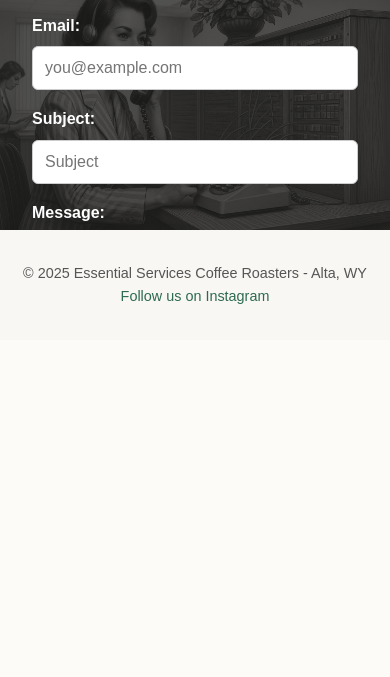
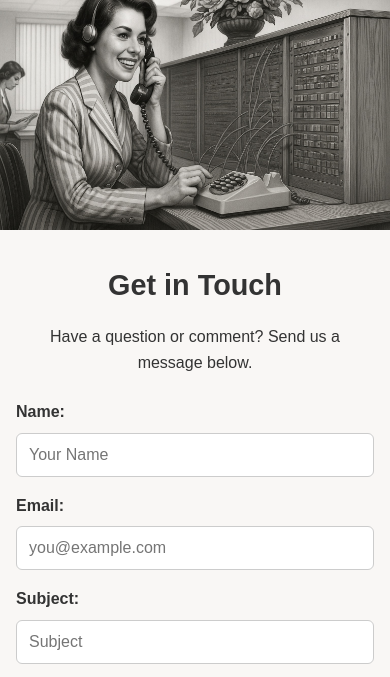
Before and after one commit to feyer123/coffee-api-backend, a website: page dev/contact.html in a window 390 px wide. Shown: the part 143-820 px from the top of the page. Drawn offline with Linux system fonts and the light colour scheme.

Commit message:
Make contact overlay responsive for mobile

```diff
--- a/dev/styles.css
+++ b/dev/styles.css
@@ -701,3 +701,35 @@ nav {
   flex-direction: column;
   gap: 1rem;
 }
+@media (max-width: 768px) {
+  .hero-overlay {
+    position: static;
+    background-color: #f9f7f5;
+    color: #333;
+    padding: 2rem 1rem;
+    width: 100%;
+    height: auto;
+  }
+
+  .hero-contact-wrapper {
+    display: flex;
+    flex-direction: column;
+    align-items: center;
+  }
+
+  .hero-contact img {
+    width: 100%;
+    height: auto;
+    display: block;
+  }
+
+  .hero-overlay h2,
+  .hero-overlay p {
+    text-align: center;
+    color: #333;
+  }
+
+  .contact-form {
+    max-width: 100%;
+  }
+}
```
